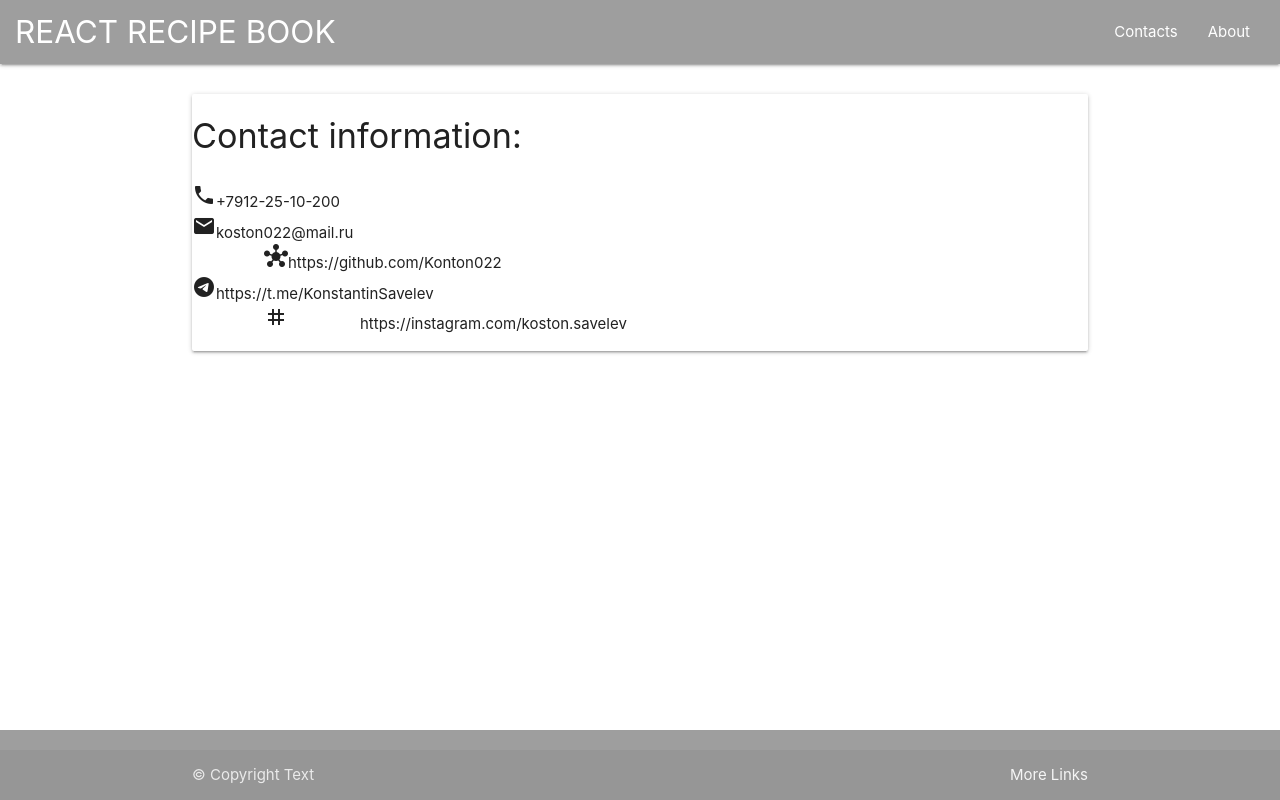
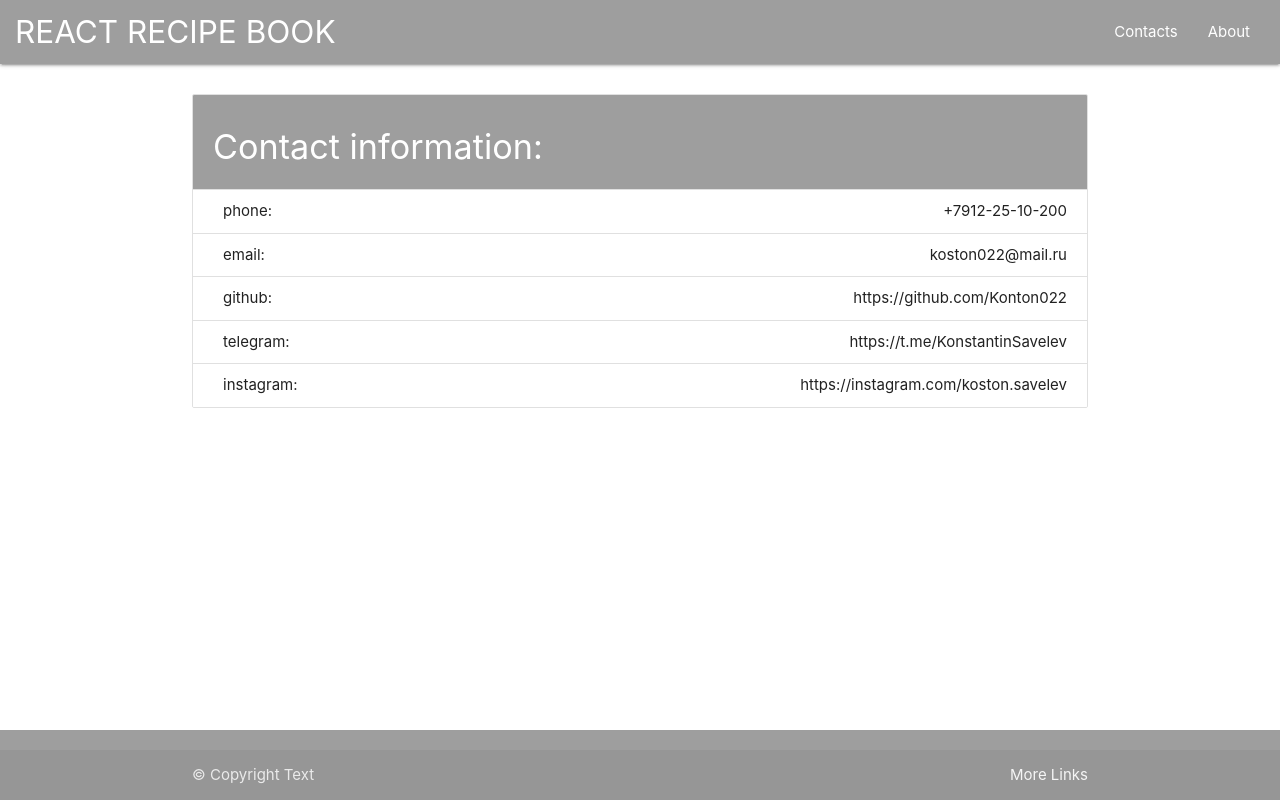
Before and after one commit to Konton022/react-recipe-book, a React (Create React App) app: page /react-recipe-book/contacts in a window 1280 px wide. Built offline with nearby package versions, Linux system fonts and the light colour scheme.

Commit message:
added contact information

```diff
--- a/src/pages/Contacts.jsx
+++ b/src/pages/Contacts.jsx
@@ -2,19 +2,21 @@ import React from 'react';
 
 const Contacts = ({ contactState }) => {
     return (
-        <div className='card'>
-            <h4>Contact information:</h4>
-            <ul>
+        <>
+            <ul className='collection with-header'>
+                <li className='collection-header grey white-text'>
+                    <h4>Contact information:</h4>
+                </li>
                 {Object.keys(contactState).map((item) => {
                     return (
-                        <li>
-                            <i className='material-icons'>{item}</i>
-                            {contactState[item]}
+                        <li key={item} className='collection-item'>
+                            <span>{item}:</span>
+                            <span className='right'>{contactState[item]}</span>
                         </li>
                     );
                 })}
             </ul>
-        </div>
+        </>
     );
 };
 
```
